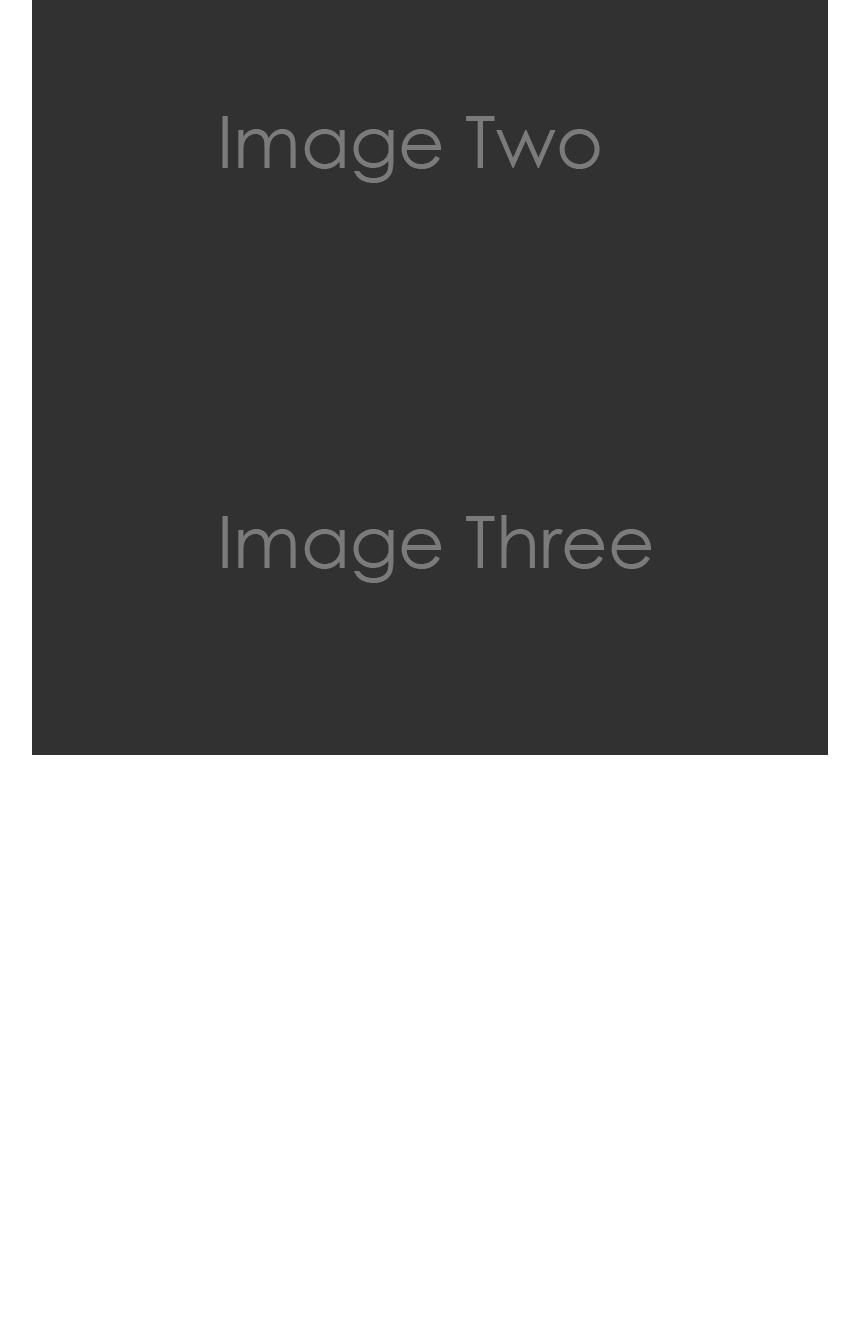
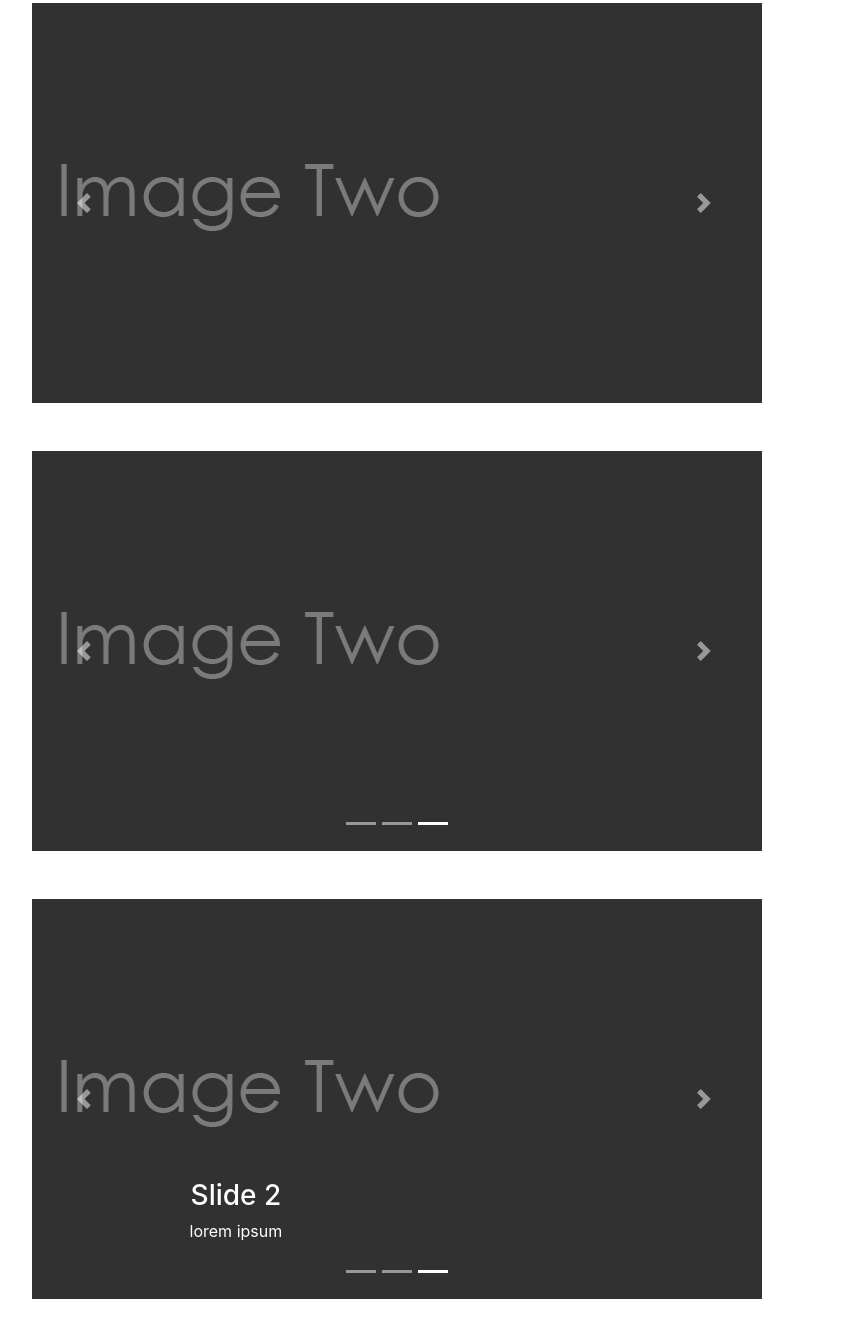
Before and after one commit to JamesBlocker/bootcamp-course, a plain HTML site: page bootstrap_sandbox_starter/5_2_carousel.html in a window 1280 px wide. Shown: the part 643-1980 px from the top of the page, without its empty margins (243-1102 px from the left). Before the commit the page ends 1898 px from the top, so only its background shows below. Drawn offline with nearby package versions, Linux system fonts and the light colour scheme.

Commit message:
work up carousels

```diff
--- a/bootstrap_sandbox_starter/5_2_carousel.html
+++ b/bootstrap_sandbox_starter/5_2_carousel.html
@@ -85,25 +85,104 @@
       <div class="col-sm-8 m-auto">
 
         <!-- SIMPLE SLIDER -->
-        <div>
-          <div>
-            <div>
+        <div id="slider1" class="carousel slide mb-5" data-ride="carousel">
+          <div class="carousel-inner" role="listbox">
+            <div class="carousel-item active">
               <img src="img/image1.jpg" alt="First Slide">
             </div>
-            <div>
+            <div class="carousel-item">
               <img src="img/image2.jpg" alt="Second Slide">
             </div>
-            <div>
+            <div class="carousel-item">
               <img src="img/image3.jpg" alt="Third Slide">
             </div>
           </div>
         </div>
 
         <!-- SLIDER WITH CONTROLS -->
+        <div id="slider2" class="carousel slide mb-5" data-ride="carousel">
+          <div class="carousel-inner" role="listbox">
+            <div class="carousel-item active">
+              <img src="img/image1.jpg" alt="First Slide">
+            </div>
+            <div class="carousel-item">
+              <img src="img/image2.jpg" alt="Second Slide">
+            </div>
+            <div class="carousel-item">
+              <img src="img/image3.jpg" alt="Third Slide">
+            </div>
+          </div>
+          <a href="#slider2" data-slide="prev" class="carousel-control-prev">
+            <span class="carousel-control-prev-icon"></span>
+          </a>
+          <a href="#slider2" data-slide="next" class="carousel-control-next">
+            <span class="carousel-control-next-icon"></span>
+          </a>
+        </div>
 
         <!-- SLIDER WITH INDICATORS -->
+        <div id="slider3" class="carousel slide mb-5" data-ride="carousel">
+          <ol class="carousel-indicators">
+            <li class="active" data-target="#slider3" data-slide-to="0"></li>
+            <li data-target="#slider3" data-slide-to="1"></li>
+            <li data-target="#slider3" data-slide-to="2"></li>
+          </ol>
+          <div class="carousel-inner" role="listbox">
+            <div class="carousel-item active">
+              <img src="img/image1.jpg" alt="First Slide">
+            </div>
+            <div class="carousel-item">
+              <img src="img/image2.jpg" alt="Second Slide">
+            </div>
+            <div class="carousel-item">
+              <img src="img/image3.jpg" alt="Third Slide">
+            </div>
+          </div>
+          <a href="#slider3" data-slide="prev" class="carousel-control-prev">
+            <span class="carousel-control-prev-icon"></span>
+          </a>
+          <a href="#slider3" data-slide="next" class="carousel-control-next">
+            <span class="carousel-control-next-icon"></span>
+          </a>
+        </div>
 
         <!-- SLIDER WITH CAPTIONS -->
+        <div id="slider4" class="carousel slide mb-5" data-ride="carousel">
+          <ol class="carousel-indicators">
+            <li class="active" data-target="#slider4" data-slide-to="0"></li>
+            <li data-target="#slider4" data-slide-to="1"></li>
+            <li data-target="#slider4" data-slide-to="2"></li>
+          </ol>
+          <div class="carousel-inner" role="listbox">
+            <div class="carousel-item active">
+              <img src="img/image1.jpg" alt="First Slide">
+              <div class="carousel-caption d-none d-md-block">
+                <h3>Slide 1</h3>
+                <p>lorem ipsum</p>
+              </div>
+            </div>
+            <div class="carousel-item">
+              <img src="img/image2.jpg" alt="Second Slide">
+              <div class="carousel-caption d-none d-md-block">
+                <h3>Slide 2</h3>
+                <p>lorem ipsum</p>
+              </div>
+            </div>
+            <div class="carousel-item">
+              <img src="img/image3.jpg" alt="Third Slide">
+              <div class="carousel-caption d-none d-md-block">
+                <h3>Slide 3</h3>
+                <p>lorem ipsum</p>
+              </div>
+            </div>
+          </div>
+          <a href="#slider4" data-slide="prev" class="carousel-control-prev">
+            <span class="carousel-control-prev-icon"></span>
+          </a>
+          <a href="#slider4" data-slide="next" class="carousel-control-next">
+            <span class="carousel-control-next-icon"></span>
+          </a>
+        </div>
 
       </div>
     </div>
@@ -115,7 +194,20 @@
   <script src="https://cdnjs.cloudflare.com/ajax/libs/popper.js/1.11.0/umd/popper.min.js" integrity="sha384-b/U6ypiBEHpOf/4+1nzFpr53nxSS+GLCkfwBdFNTxtclqqenISfwAzpKaMNFNmj4" crossorigin="anonymous"></script>
   <script src="https://maxcdn.bootstrapcdn.com/bootstrap/4.0.0-beta/js/bootstrap.min.js" integrity="sha384-h0AbiXch4ZDo7tp9hKZ4TsHbi047NrKGLO3SEJAg45jXxnGIfYzk4Si90RDIqNm1" crossorigin="anonymous"></script>
   <script>
+    $('.carousel').carousel({
+      interval: 1000,
+      keyboard: true,
+      pause: 'hover',
+      wrap: true
+    })
 
+    $('#slider4').on('slide.bs.carousel', function() {
+      console.log('slide')
+    })
+
+    $('#slider4').on('slid.bs.carousel', function() {
+      console.log('slid')
+    })
   </script>
 </body>
 </html>
```
